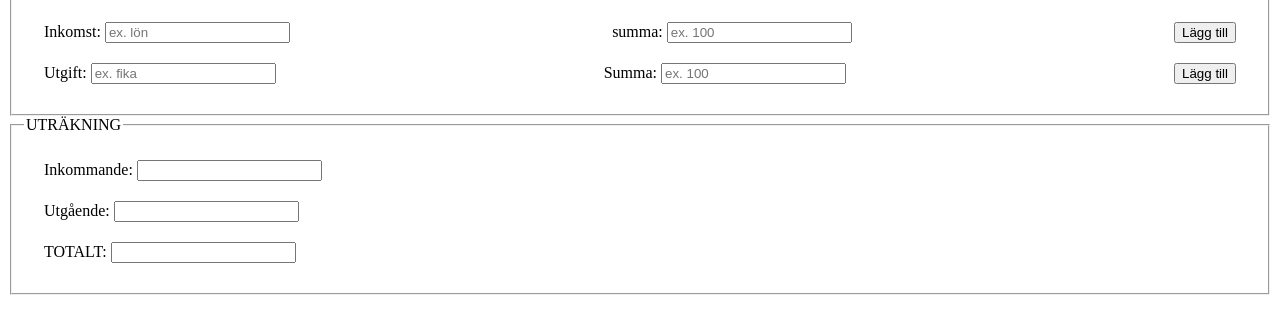
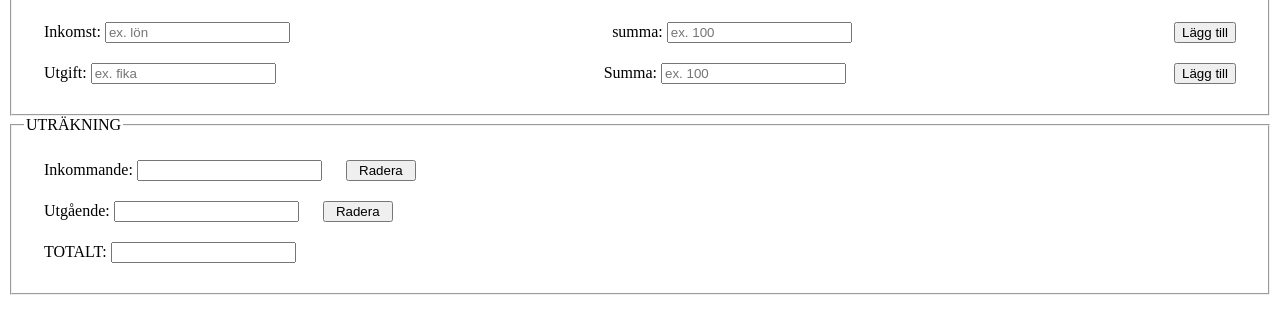
Before and after one commit to Medieinstitutet/fed25d-js-inl-2-budget-app-elenaholmberg, a website built with Vite: page index.html in a window 1280 px wide. Shown: the part 101-434 px from the top of the page. Built offline with nearby package versions, Linux system fonts and the light colour scheme.

Commit message:
🧱 eraseBtn added

```diff
--- a/index.html
+++ b/index.html
@@ -55,16 +55,26 @@
         <!--   <div class="calculatingBox">-->
         <legend>UTRÄKNING</legend>
         <div class="calculatingContainer">
+          <div>
             <label
               >Inkommande:
               <input id="calculateIncome" type="number" />
             </label>
 
+            <button type="button" id="eraseIncome" class="btnStyle">
+              Radera
+            </button>
+          </div>
+
+          <div>
             <label
               >Utgående:
               <input id="calculateExpense" type="number" />
             </label>
-
+            <button type="button" id="eraseExpense" class="btnStyle">
+              Radera
+            </button>
+          </div>
           <label
             >TOTALT:
             <input id="totalSum" type="number" />
--- a/src/style.css
+++ b/src/style.css
@@ -11,3 +11,9 @@
   display: flex;
   justify-content: space-between;
 }
+
+/*BUTTONS*/
+.btnStyle {
+  width: 70px;
+  margin-left: 20px;
+}
```
Lines whose indentation alone changed are shown as unchanged.
